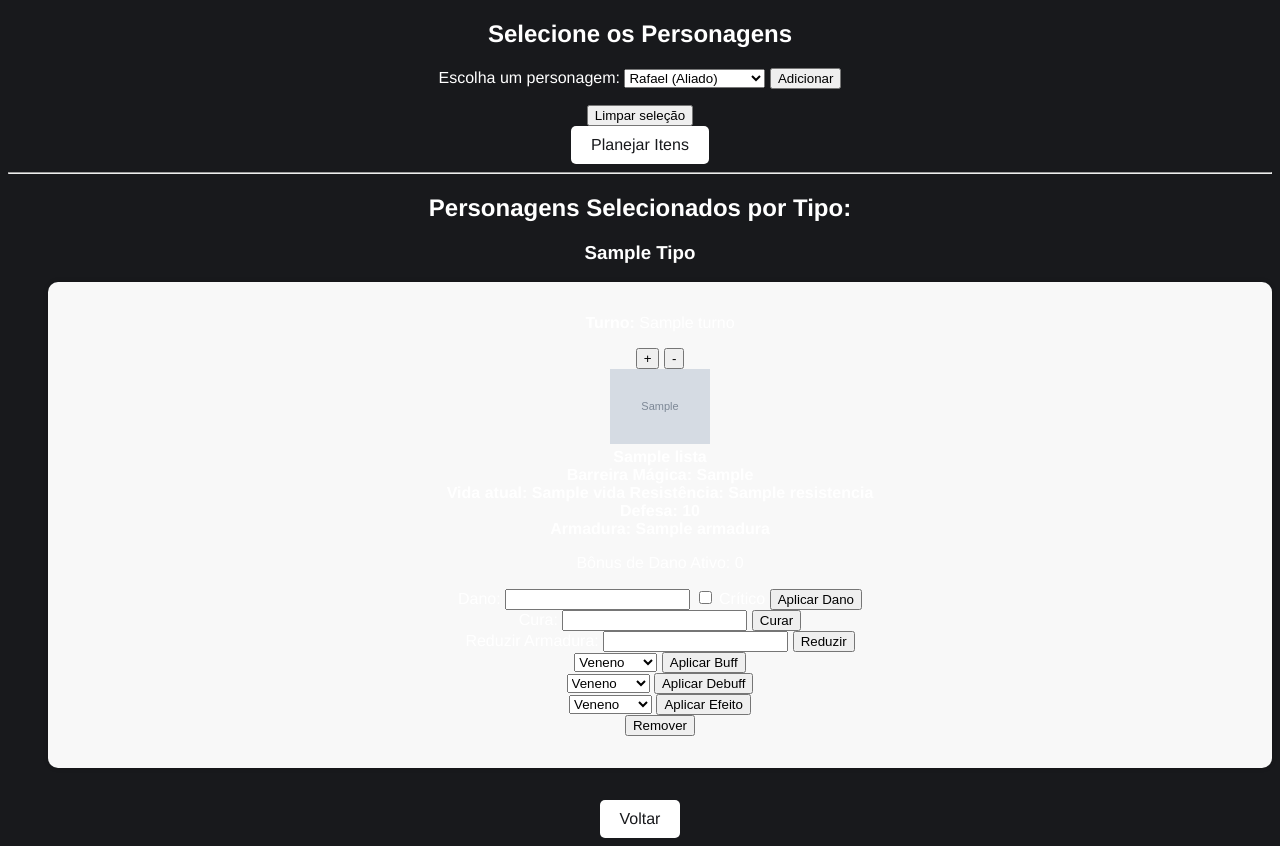
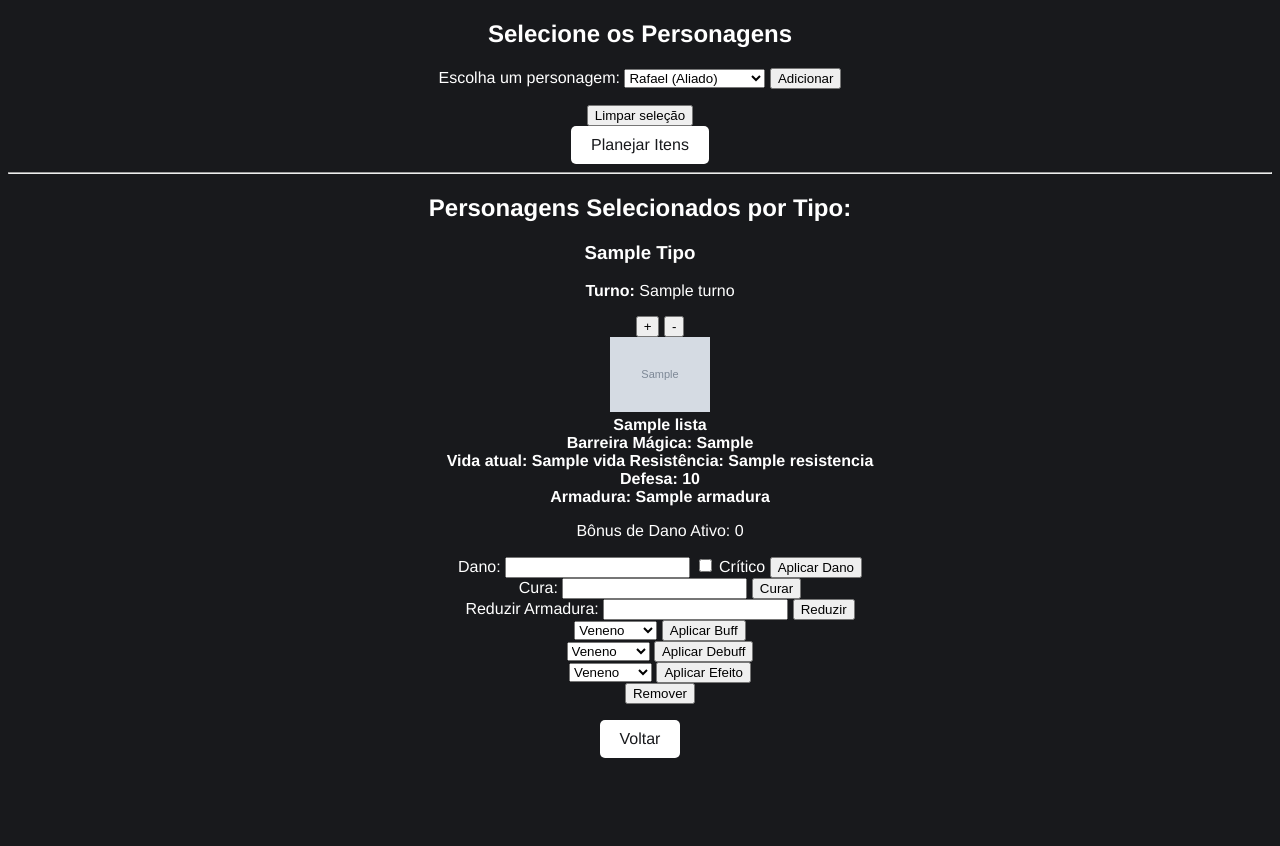
Before and after one commit to rafael-c3/RPG_Manager, a Django app: template Battle_Control/templates/site/battle.html in a window 1280 px wide. After the commit the page ends 758 px from the top, so only its background shows below. Run offline with Django 5.2, Linux system fonts and the light colour scheme; data comes from the database, SQL or seed files in the repository; the template is opened without the code that fills it: values that come from a table or form of the project are taken from there, most other values are stand-ins (such as "Sample title", 1, 10 or a date in 2020); grey boxes marked "Sample" are stand-in pictures.

Commit message:
v1.8.7 Projoeto simples criado

```diff
--- a/Battle_Control/static/Battle_Control/css/battle.css
+++ b/Battle_Control/static/Battle_Control/css/battle.css
@@ -15,16 +15,3 @@ body {
     cursor: pointer;
     transition: 0.2s;
 }
-.grid-personagens {
-    display: grid;
-    grid-template-columns: repeat(auto-fit, minmax(250px, 1fr));
-    gap: 1rem;
-    margin-bottom: 2rem;
-}
-
-.personagem-card {
-    background-color: #f8f8f8;
-    padding: 1rem;
-    border-radius: 10px;
-    box-shadow: 0 0 5px rgba(0, 0, 0, 0.2);
-}
```
